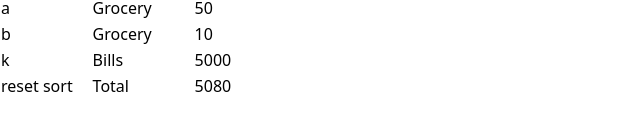
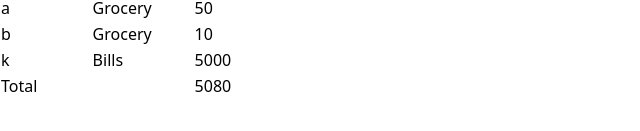
Before and after one commit to sujalshrestha01/expense-tracker, a React (Vite) app: page / in a window 1280 px wide. Shown: the part 257-388 px from the top of the page, without its empty margins (0-640 px from the left). Built offline with nearby package versions, Linux system fonts and the light colour scheme.

Commit message:
make custom local storage hook

```diff
--- a/src/App.jsx
+++ b/src/App.jsx
@@ -5,28 +5,36 @@ import Form from "./components/Form";
 import Table from "./components/Table";
 import Header from "./components/Header";
 import ExpenseData from "./ExpenseData";
+import { useLocalStorage } from "./hooks/useLocalStorage";
 
 function App() {
-  const [expenses, setExpenses] = useState(ExpenseData);
+  const [expenses, setExpenses] = useLocalStorage("expenses", ExpenseData);
   const [pointerPosition, setPointerPosition] = useState({});
-  const [expense, setExpense] = useState({
-      title: "",
-      category: "",
-      amount: "",
-    });
-  const [editingRowID, setEditingRowID] = useState('')
+  const [expense, setExpense] = useLocalStorage("expense", {
+    title: "",
+    category: "",
+    amount: "",
+  });
+  const [editingRowID, setEditingRowID] = useLocalStorage("editingRowID", "");
 
   return (
     <>
       <Header />
       <div
         className="flex justify-around"
-        onClick={() =>{
-          if(pointerPosition.left){
-            setPointerPosition({})}}
+        onClick={() => {
+          if (pointerPosition.left) {
+            setPointerPosition({});
           }
+        }}
       >
-        <Form editingRowID={editingRowID} setEditingRowID={setEditingRowID} setExpenses={setExpenses} expense={expense} setExpense={setExpense} />
+        <Form
+          editingRowID={editingRowID}
+          setEditingRowID={setEditingRowID}
+          setExpenses={setExpenses}
+          expense={expense}
+          setExpense={setExpense}
+        />
         <Table
           setEditingRowID={setEditingRowID}
           setExpenses={setExpenses}
--- a/src/components/Table.jsx
+++ b/src/components/Table.jsx
@@ -1,4 +1,3 @@
-import React from "react";
 import { useState } from "react";
 import { useFilter } from "../hooks/useFilter";
 import ContextMenu from "./ContextMenu";
@@ -14,7 +13,6 @@ function Table({
   setPointerPosition,
 }) {
   const [rowId, setRowId] = useState("");
-  const [originalExpenses] = useState(expenses);
   // const [selectedCategory, setSelectedCategory] = useState("")
   // let handlefilterCategory=(e)=>{
   //     setSelectedCategory(e.target.value)
@@ -25,12 +23,10 @@ function Table({
   // : expenses;
 
   const [filteredData, setQuery] = useFilter(expenses, (data) => data.category);
-
   let total = filteredData.reduce(
     (acc, expense) => acc + Number(expense.amount),
     0
   );
-  console.log("rendering");
   return (
     <div>
       <ContextMenu
@@ -117,18 +113,9 @@ function Table({
           })}
 
           <tr>
-            <td>
-              {" "}
-              <button
-                className="font-bold"
-                onClick={() => {
-                  setExpenses([...originalExpenses]);
-                }}
-              >
-                reset sort
-              </button>
+            <td className="border-black border" colSpan={2}>
+              Total
             </td>
-            <td className="border-black border">Total</td>
 
             <td>{total}</td>
           </tr>
--- /dev/null
+++ b/src/hooks/useLocalStorage.js
@@ -0,0 +1,24 @@
+import { useEffect, useState } from "react";
+
+export function useLocalStorage(key, initialData) {
+  const [data, setData] = useState(initialData);
+
+  useEffect(() => {
+    const existingData = JSON.parse(localStorage.getItem(key));
+    if (existingData) {
+      setData(existingData);
+    } else {
+      localStorage.setItem(key, JSON.stringify(initialData));
+    }
+  }, []);
+
+  const updateLocalStorage = (newData) => {
+    if (typeof newData === "function") {
+      localStorage.setItem(key, JSON.stringify(newData(data)));
+    } else {
+      localStorage.setItem(key, JSON.stringify(newData));
+    }
+    setData(newData);
+  };
+  return [data, updateLocalStorage];
+}
```
